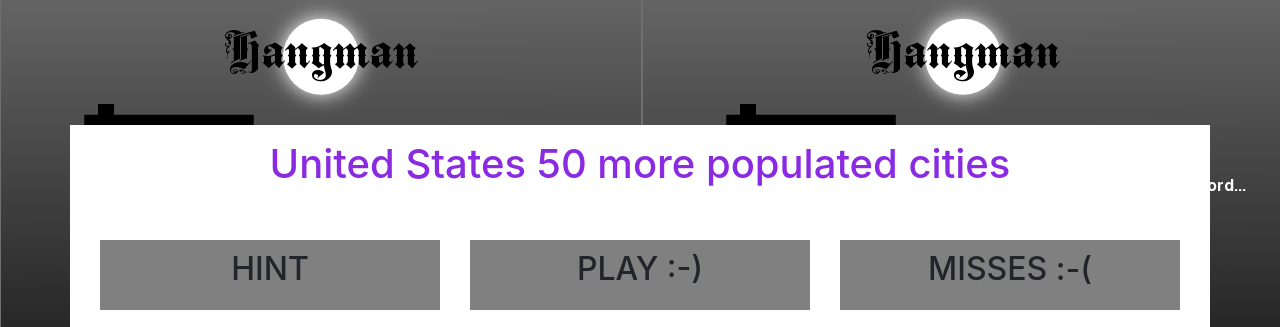
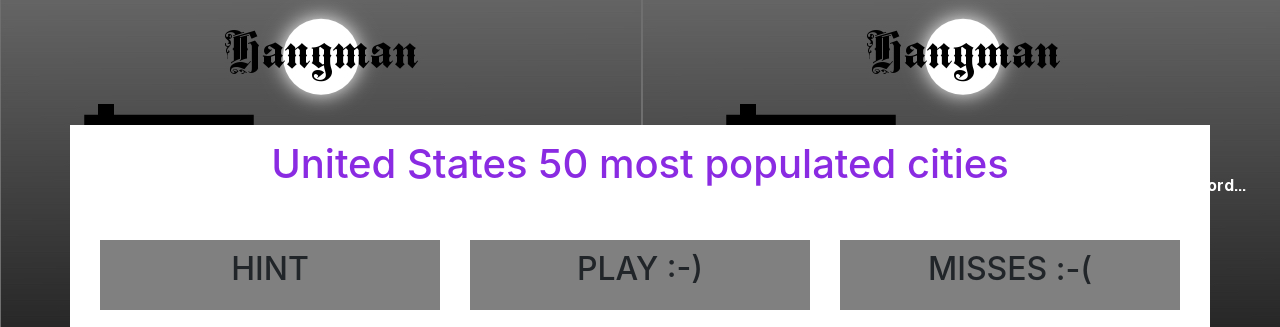
Before and after one commit to iarcones/WordGuessGame, a plain HTML site: page index.html in a window 1280 px wide. Shown: the top 327 px of the page. Drawn offline with nearby package versions, Linux system fonts and the light colour scheme.

```diff
--- a/index.html
+++ b/index.html
@@ -12,7 +12,7 @@
 
 <body>
   <div class="container  bg-white">
-      <h1>United States 50 more populated cities</h1>
+      <h1>United States 50 most populated cities</h1>
       <br>
 
       <div class="container">
```
Also changed, not shown: 1 other file.
